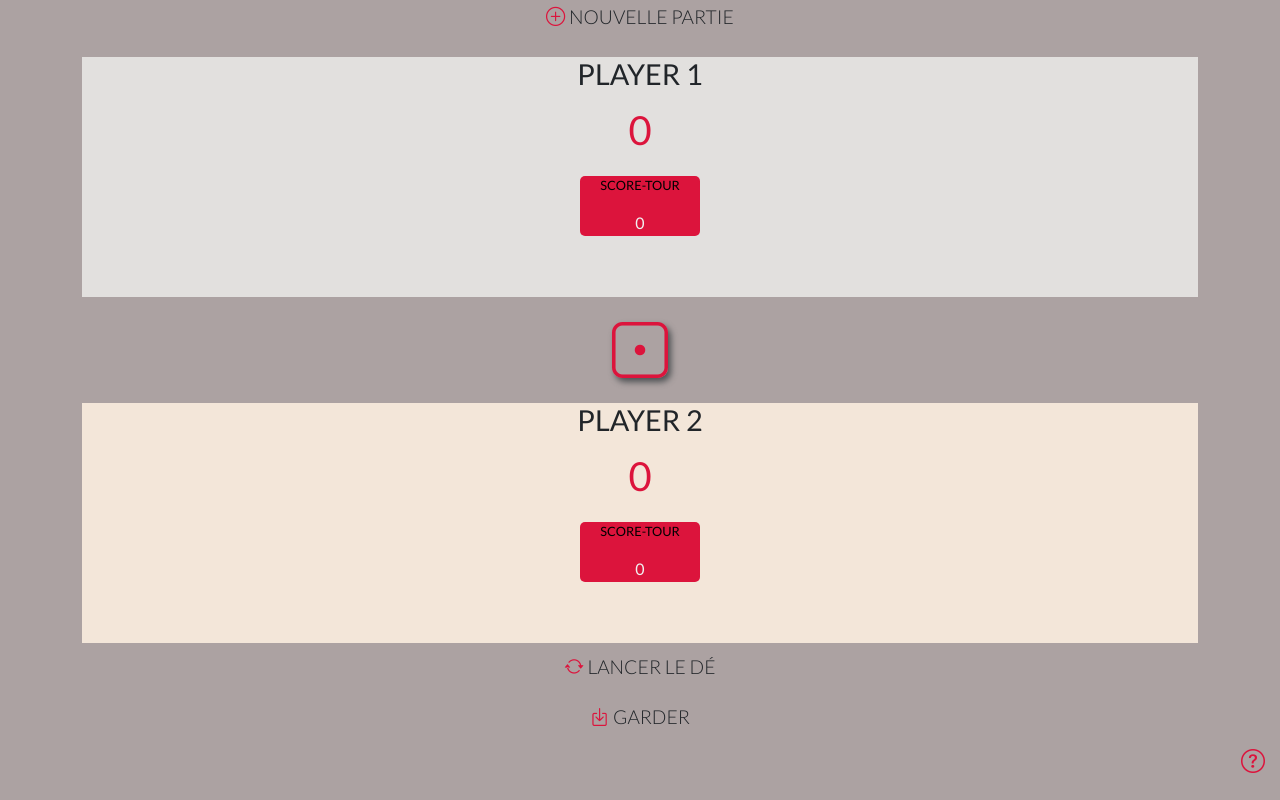
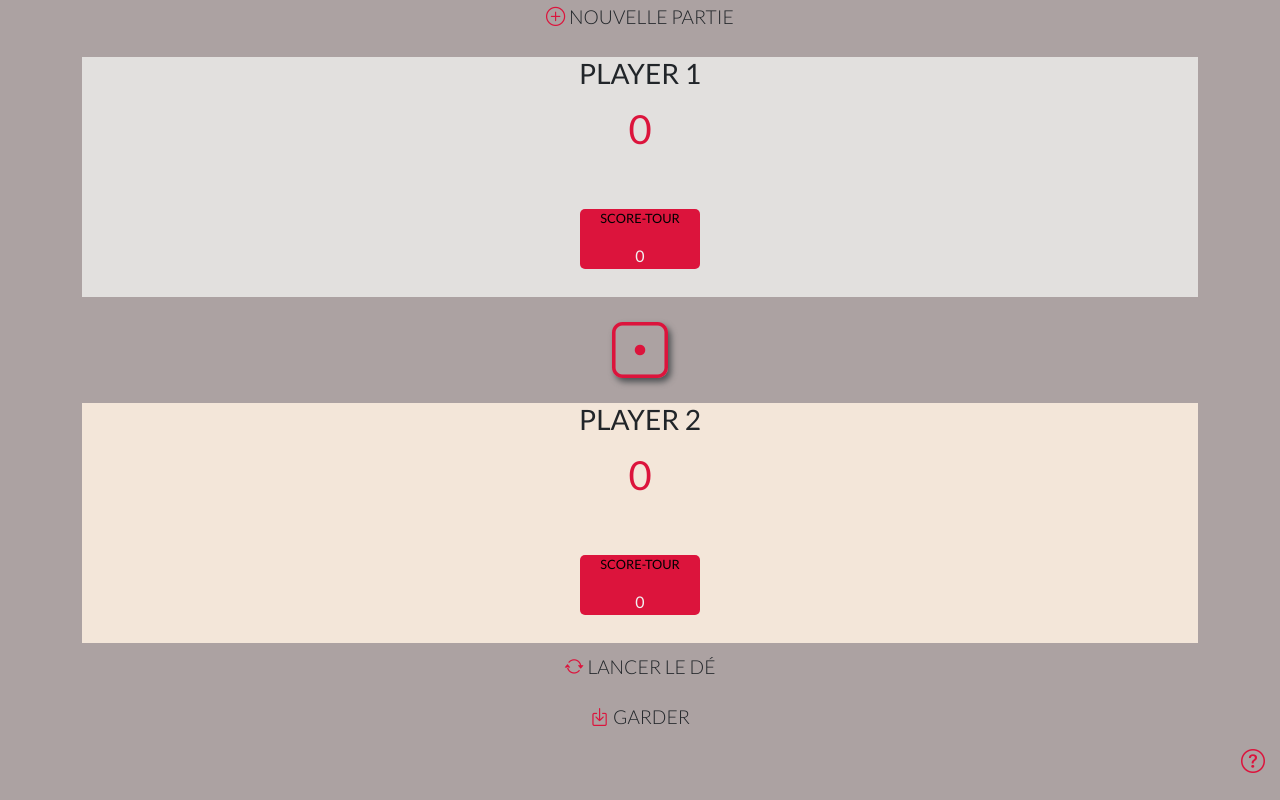
Before and after one commit to Cedric72-web/DiceGame, a plain HTML site: page index.html in a window 1280 px wide. Drawn offline with nearby package versions, Linux system fonts and the light colour scheme.

Commit message:
update style.css

```diff
--- a/style.css
+++ b/style.css
@@ -12,10 +12,10 @@ body{
   text-transform: uppercase;
 }
 
-h3
+/* h3
 {
   font-size: 1.8rem;
-}
+} */
 
 h1, .roll, .hold
 {
@@ -85,7 +85,7 @@ i
   color: #f1f1f1;
   border-radius: 5px;
   margin: 0 auto;
-  /* margin-top: 80px; */
+  margin-top: 50px;
 }
 
 .current
```
